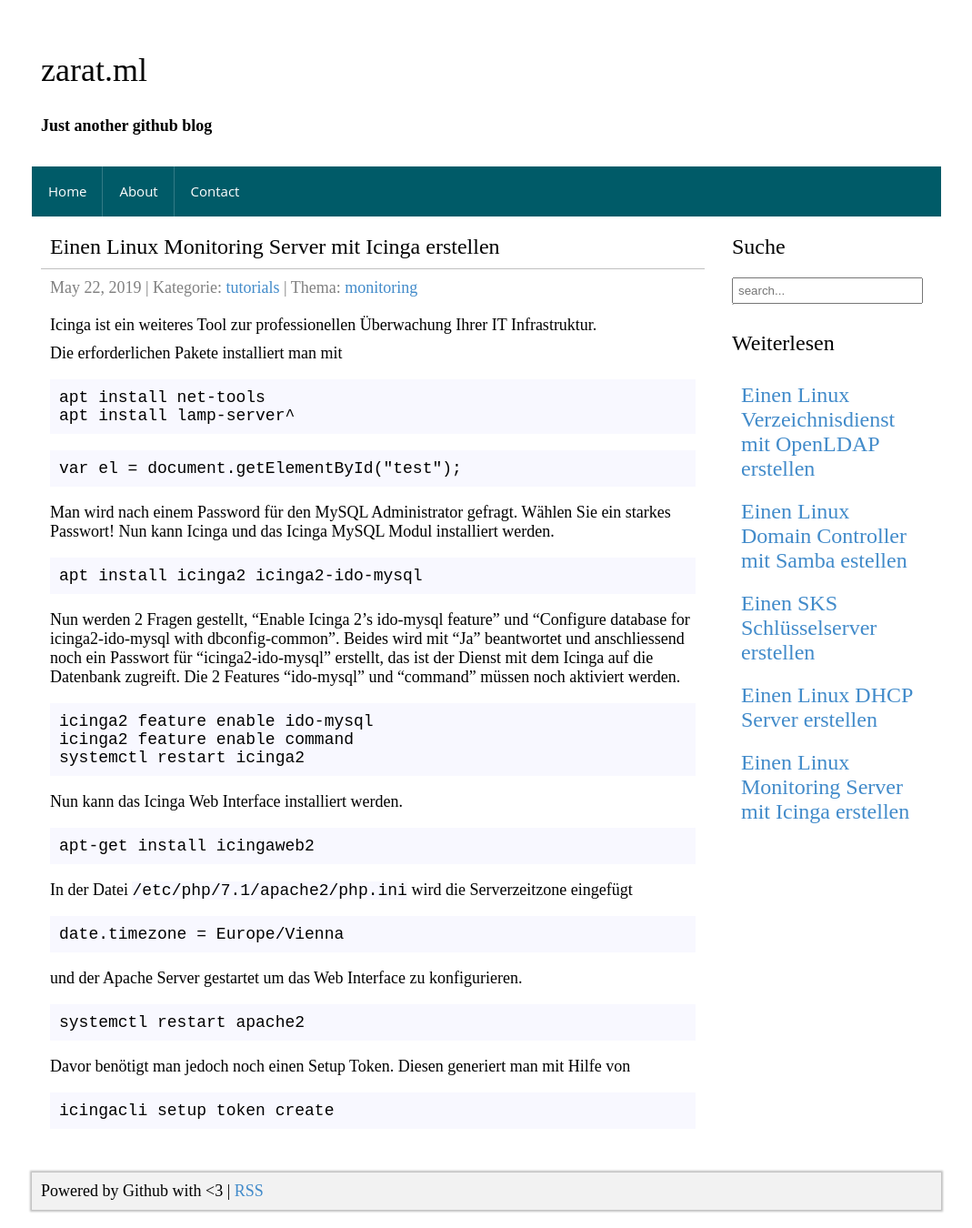
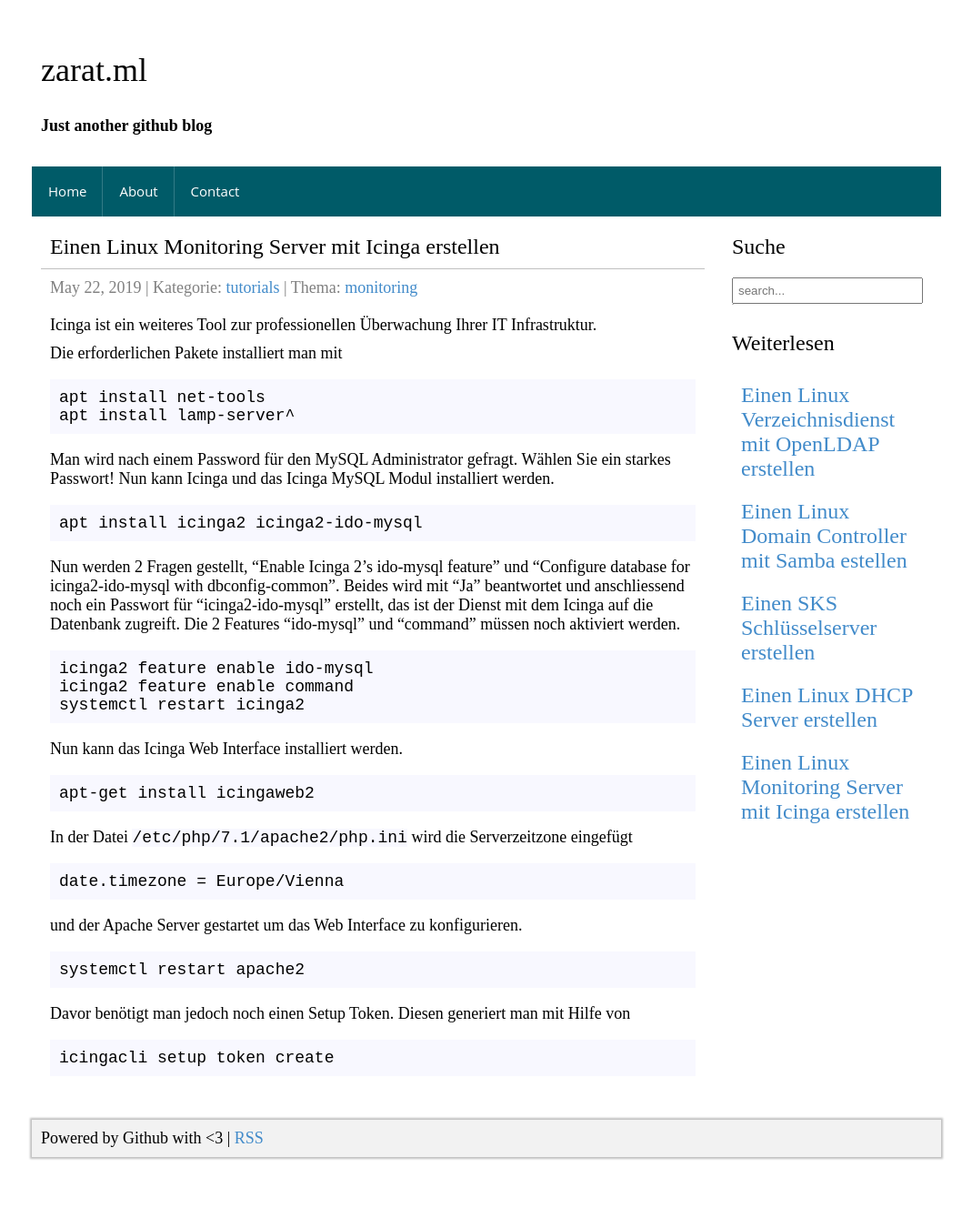
Before and after one commit to zarat/zarat.github.io, a Jekyll site: the page built from _posts/2019-05-22-icinga-monitoring.markdown, in a window 1280 px wide. Shown: the whole page at 91% size, without its empty margins (105-1174 px from the left). Built offline with Jekyll 4.4.1, drawn with Linux system fonts in a browser that asks for light colours; after the commit the page ends 1292 px from its top, so only the background shows below that.

Commit message:
Update 2019-05-22-icinga-monitoring.markdown

````diff
--- a/_posts/2019-05-22-icinga-monitoring.markdown
+++ b/_posts/2019-05-22-icinga-monitoring.markdown
@@ -17,10 +17,6 @@
 apt install net-tools
 apt install lamp-server^
 </pre>
-
-```Javascript
-var el = document.getElementById("test");
-```
 
 Man wird nach einem Password für den MySQL Administrator gefragt. Wählen Sie ein starkes Passwort! Nun kann Icinga und das Icinga MySQL Modul installiert werden.
 
````
